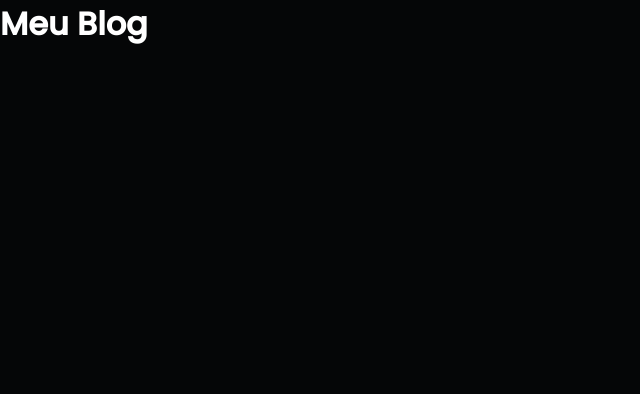
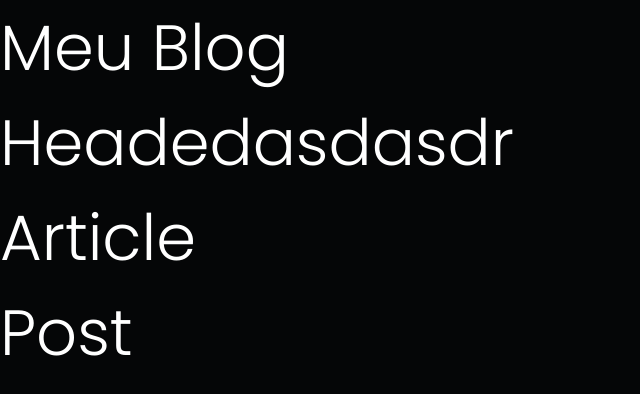
Before and after one commit to WilliamsWallace-dev/Blog, a React (Create React App) app: page / in a window 1280 px wide. Shown: the top 394 px of the page, without its empty margins (0-640 px from the left). Built offline with nearby package versions, Linux system fonts and the light colour scheme.

Commit message:
Criação da estrutura dos componentes

```diff
--- a/src/App.js
+++ b/src/App.js
@@ -1,5 +1,14 @@
+import Header from "./components/Header";
+import Article from "./components/Article";
+
 function App() {
-  return <h1>Meu Blog</h1>;
+  return (
+    <>
+      <h1>Meu Blog</h1>
+      <Header></Header>
+      <Article></Article>
+    </>
+  );
 }
 
 export default App;
--- a/src/components/Article/index.js
+++ b/src/components/Article/index.js
@@ -0,0 +1,12 @@
+import Post from "../Post";
+
+const Article = () => {
+  return (
+    <>
+      <h1>Article</h1>
+      <Post></Post>
+    </>
+  );
+};
+
+export default Article;
--- a/src/components/Header/index.js
+++ b/src/components/Header/index.js
@@ -0,0 +1,9 @@
+const Header = () => {
+  return (
+    <>
+      <h1>Headedasdasdr</h1>
+    </>
+  );
+};
+
+export default Header;
--- a/src/components/Post/index.js
+++ b/src/components/Post/index.js
@@ -0,0 +1,9 @@
+const Post = () => {
+  return (
+    <>
+      <h1>Post</h1>
+    </>
+  );
+};
+
+export default Post;
--- a/src/css/style.css
+++ b/src/css/style.css
@@ -2,6 +2,10 @@
   padding: 0px;
   margin: 0px;
   box-sizing: border-box;
+}
+
+.color-blue {
+  color: #2dc7ed;
 }
 
 h1,
@@ -14,9 +18,43 @@ h6 {
   font-family: "Poppins", sans-serif;
 }
 
+h1 {
+  font-size: 64px;
+  font-weight: 300;
+}
+
+h2 {
+  font-size: 48px;
+  font-weight: 300;
+}
+
+h3 {
+  font-size: 36px;
+  font-weight: 300;
+}
+
+h4 {
+  font-size: 24px;
+  font-weight: 300;
+}
+
+h5 {
+  font-size: 18px;
+  text-transform: uppercase;
+  letter-spacing: 1px;
+  color: #4ddcff;
+  font-weight: 300;
+}
+
+h6 {
+  font-size: 16px;
+  font-weight: 300;
+}
+
 p {
-  color: white;
   font-family: "Poppins", sans-serif;
+  font-size: 16px;
+  color: #6d6e70;
 }
 
 body {
```
Also changed, not shown: 1 other file (tests, documents, lock files or other folders).
